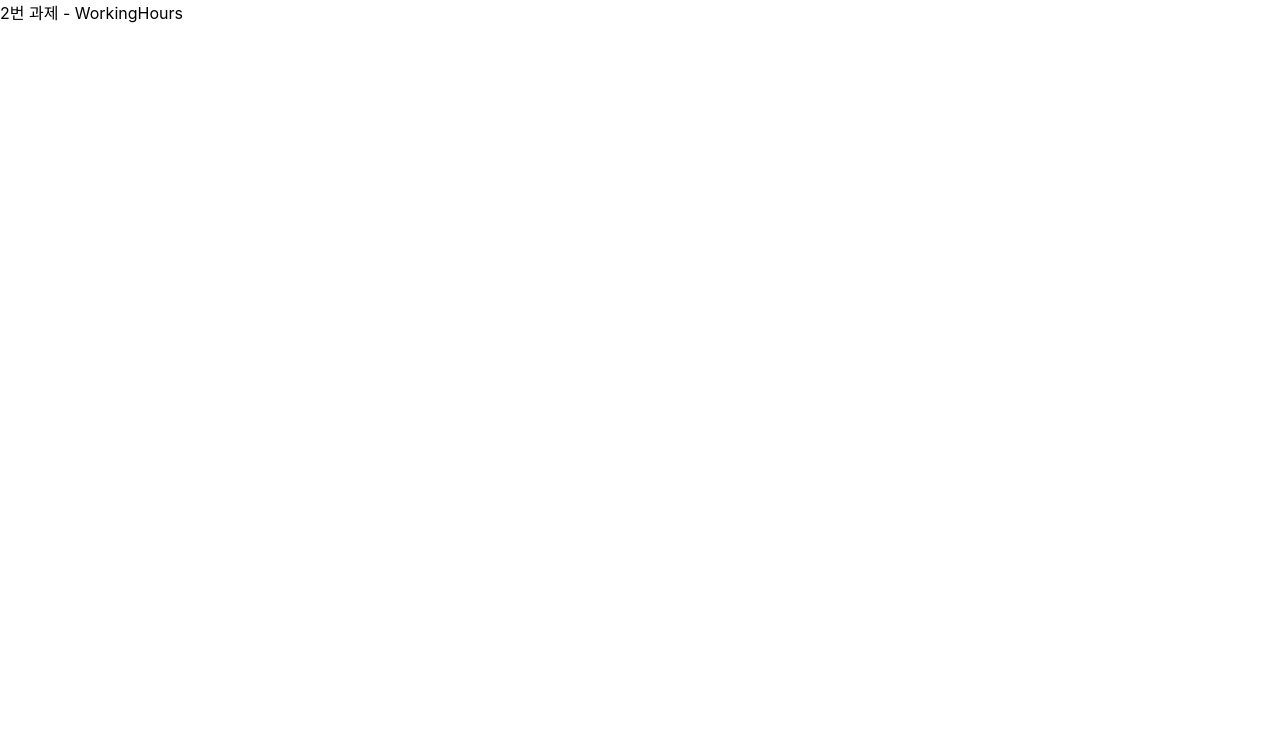
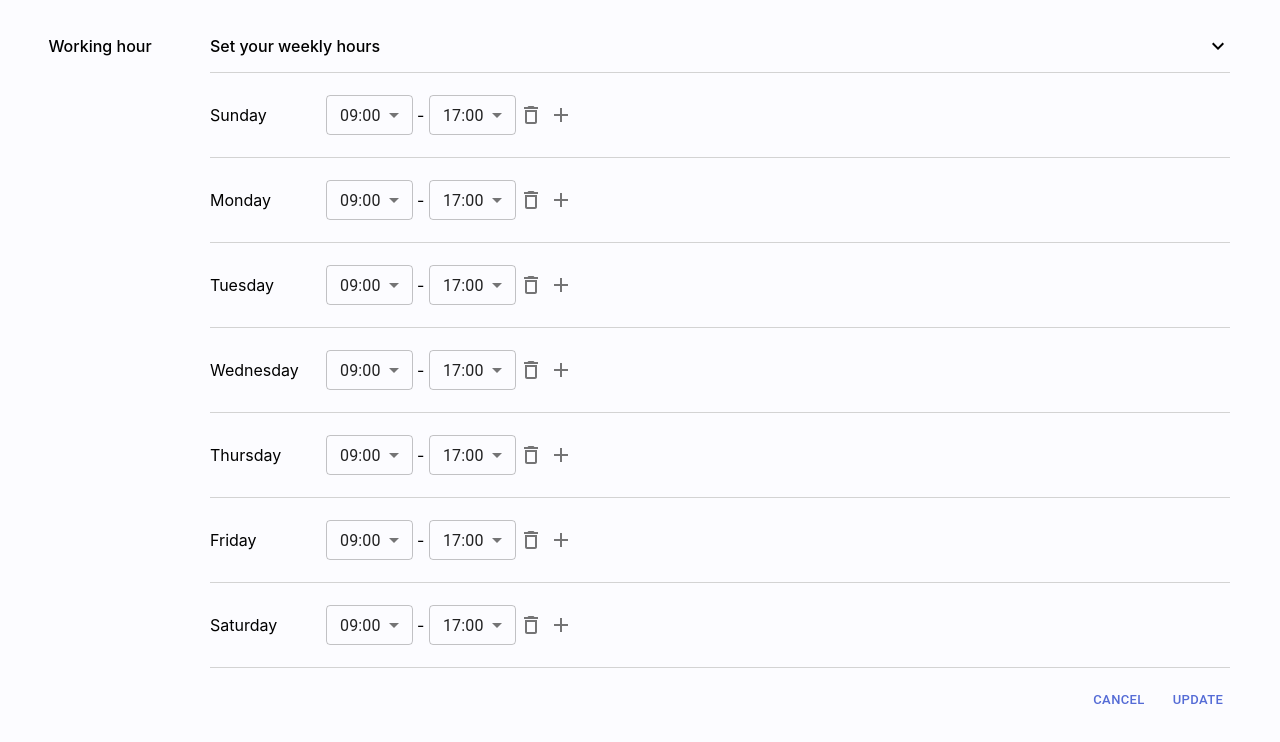
Before and after one commit to namda-on/playground, a React (Create React App) app: page /working-hour in a window 1280 px wide. Shown: the top 742 px of the page. Built offline with nearby package versions, Linux system fonts and the light colour scheme.

Commit message:
feat : working hour ui 및 열 추가 삭제 구현

```diff
--- /dev/null
+++ b/src/pages/WorkingHours/components/dayRow.tsx
@@ -0,0 +1,45 @@
+import { DAY } from "@/constants/dayForm";
+import { useWorkTimeAt, useWorkTimeStoreActions } from "@/store/work";
+import TimeRange from "./timeRange";
+import AddIcon from "@mui/icons-material/Add";
+import { IconButton } from "@mui/material";
+import { useCallback } from "react";
+
+interface DayRowProps {
+  day: DAY;
+}
+
+export default function DayRow({ day }: DayRowProps) {
+  const { addNewTimeRangeTo } = useWorkTimeStoreActions();
+  const timeRanges = useWorkTimeAt(day);
+  const addTimeRange = useCallback(() => {
+    addNewTimeRangeTo(day);
+  }, [day, addNewTimeRangeTo]);
+
+  return (
+    <div className="day-row">
+      <div className="day-row-left">
+        <p>{day}</p>
+      </div>
+      <div className="day-row-right">
+        {timeRanges.length ? (
+          timeRanges.map((timeRange, idx) => (
+            <TimeRange
+              key={timeRange.id}
+              day={day}
+              timeRange={timeRange}
+              isLast={idx === timeRanges.length - 1}
+            />
+          ))
+        ) : (
+          <IconButton
+            onClick={addTimeRange}
+            sx={{ width: "30px", height: "30px" }}
+          >
+            <AddIcon />
+          </IconButton>
+        )}
+      </div>
+    </div>
+  );
+}
--- /dev/null
+++ b/src/pages/WorkingHours/components/timeRange.tsx
@@ -0,0 +1,47 @@
+import { ITimeRange, useWorkTimeStoreActions } from "@/store/work";
+import TimeSelect from "./timeSelect";
+import DeleteOutlineIcon from "@mui/icons-material/DeleteOutline";
+import AddIcon from "@mui/icons-material/Add";
+import { IconButton } from "@mui/material";
+import { DAY } from "@/constants/dayForm";
+import { memo, useCallback } from "react";
+
+interface TimeRangeProps {
+  day: DAY;
+  timeRange: ITimeRange;
+  isLast?: boolean;
+}
+
+function TimeRange({ day, timeRange, isLast = false }: TimeRangeProps) {
+  const { deleteTimeRangeByIdAt, addNewTimeRangeTo } =
+    useWorkTimeStoreActions();
+
+  const onClickDelete = useCallback(() => {
+    deleteTimeRangeByIdAt(timeRange.id, day);
+  }, [day, timeRange.id, deleteTimeRangeByIdAt]);
+
+  const onClickAdd = useCallback(() => {
+    addNewTimeRangeTo(day);
+  }, [day, addNewTimeRangeTo]);
+
+  return (
+    <div className="time-range">
+      <TimeSelect value={timeRange.startTime} />
+      <p>&nbsp;-&nbsp;</p>
+      <TimeSelect value={timeRange.endTime} />
+      <IconButton
+        onClick={onClickDelete}
+        sx={{ width: "30px", height: "30px" }}
+      >
+        <DeleteOutlineIcon />
+      </IconButton>
+      {isLast && (
+        <IconButton onClick={onClickAdd} sx={{ width: "30px", height: "30px" }}>
+          <AddIcon />
+        </IconButton>
+      )}
+    </div>
+  );
+}
+
+export default memo(TimeRange);
--- /dev/null
+++ b/src/pages/WorkingHours/components/timeSelect.tsx
@@ -0,0 +1,34 @@
+import { memo } from "react";
+import { HOURS, MINUTES } from "@/constants/dayForm";
+import MenuItem from "@mui/material/MenuItem";
+import Select from "@mui/material/Select";
+
+const options = HOURS.reduce((acc, hour) => {
+  MINUTES.forEach((minute) => {
+    acc.push(`${hour}:${minute}`);
+  });
+
+  return acc;
+}, [] as string[]);
+
+interface TimeSelectProps {
+  value: string;
+}
+
+function TimeSelect({ value }: TimeSelectProps) {
+  return (
+    <Select
+      size="small"
+      value={value}
+      MenuProps={{ PaperProps: { sx: { maxHeight: 180 } } }}
+    >
+      {options.map((time) => (
+        <MenuItem key={time} value={time}>
+          {time}
+        </MenuItem>
+      ))}
+    </Select>
+  );
+}
+
+export default memo(TimeSelect);
--- /dev/null
+++ b/src/pages/WorkingHours/components/weekScheduleForm.tsx
@@ -0,0 +1,23 @@
+import { DAY } from "@/constants/dayForm";
+import DayRow from "./dayRow";
+import { Button } from "@mui/material";
+
+const DAYS = Object.entries(DAY).map(([key, value]) => value);
+
+export default function WeekScheduleForm() {
+  return (
+    <form className="week-form" onSubmit={(e) => e.preventDefault()}>
+      <div className="form-body">
+        {DAYS.map((day) => (
+          <DayRow key={day} day={day} />
+        ))}
+      </div>
+      <div className="form-footer">
+        <Button size="small" type="button">
+          Cancel
+        </Button>
+        <Button size="small">Update</Button>
+      </div>
+    </form>
+  );
+}
--- a/src/pages/WorkingHours/index.tsx
+++ b/src/pages/WorkingHours/index.tsx
@@ -1,5 +1,22 @@
+import WeekScheduleForm from "./components/weekScheduleForm";
+import "./working.css";
+import KeyboardArrowDownIcon from "@mui/icons-material/KeyboardArrowDown";
+
 function WorkingHours() {
-  return <div>2번 과제 - WorkingHours</div>;
+  return (
+    <main>
+      <div className="left-column">
+        <p>Working hour</p>
+      </div>
+      <div className="right-column">
+        <div className="right-header">
+          <p>Set your weekly hours</p>
+          <KeyboardArrowDownIcon />
+        </div>
+        <WeekScheduleForm />
+      </div>
+    </main>
+  );
 }
 
 export default WorkingHours;
--- /dev/null
+++ b/src/pages/WorkingHours/working.css
@@ -0,0 +1,103 @@
+#root {
+  height: 100%;
+}
+
+main {
+  display: flex;
+  box-sizing: border-box;
+  flex-direction: row;
+  height: 100%;
+  justify-content: space-between;
+  align-items: flex-start;
+  overflow-y: auto;
+  padding: 20px;
+  background-color: #fcfcff;
+}
+
+.left-column {
+  display: flex;
+  justify-content: center;
+  height: 100%;
+  width: 10rem;
+  font-weight: 500;
+}
+
+.right-column {
+  display: flex;
+  flex-direction: column;
+  align-items: flex-start;
+  flex-grow: 1;
+  padding: 0px 30px;
+}
+
+.right-header {
+  width: 100%;
+  display: flex;
+  justify-content: space-between;
+  align-items: center;
+  font-weight: 500;
+  border-bottom: 1px solid lightgray;
+}
+
+.flex {
+  display: flex;
+}
+
+.flex-col {
+  display: flex;
+  flex-direction: column;
+}
+
+.day-row {
+  width: 100%;
+  display: flex;
+  min-height: 4rem;
+  justify-content: space-between;
+  align-items: center;
+  border-bottom: 1px solid lightgray;
+  padding: 10px 0px;
+}
+.day-row-left {
+  display: flex;
+  min-width: 100px;
+}
+
+.day-row-right {
+  display: flex;
+  flex-direction: column;
+  padding-left: 16px;
+  flex-grow: 1;
+  align-items: flex-start;
+  justify-content: center;
+  gap: 10px;
+}
+
+.time-range {
+  display: flex;
+  align-items: center;
+}
+
+.week-form {
+  display: flex;
+  flex-direction: column;
+  width: 100%;
+  height: 100%;
+}
+
+.form-body {
+  display: flex;
+  flex-direction: column;
+  width: 100%;
+}
+
+.form-footer {
+  display: flex;
+  justify-content: flex-end;
+  height: 4rem;
+
+  width: 100%;
+
+  button {
+    margin-left: 15px;
+  }
+}
```
